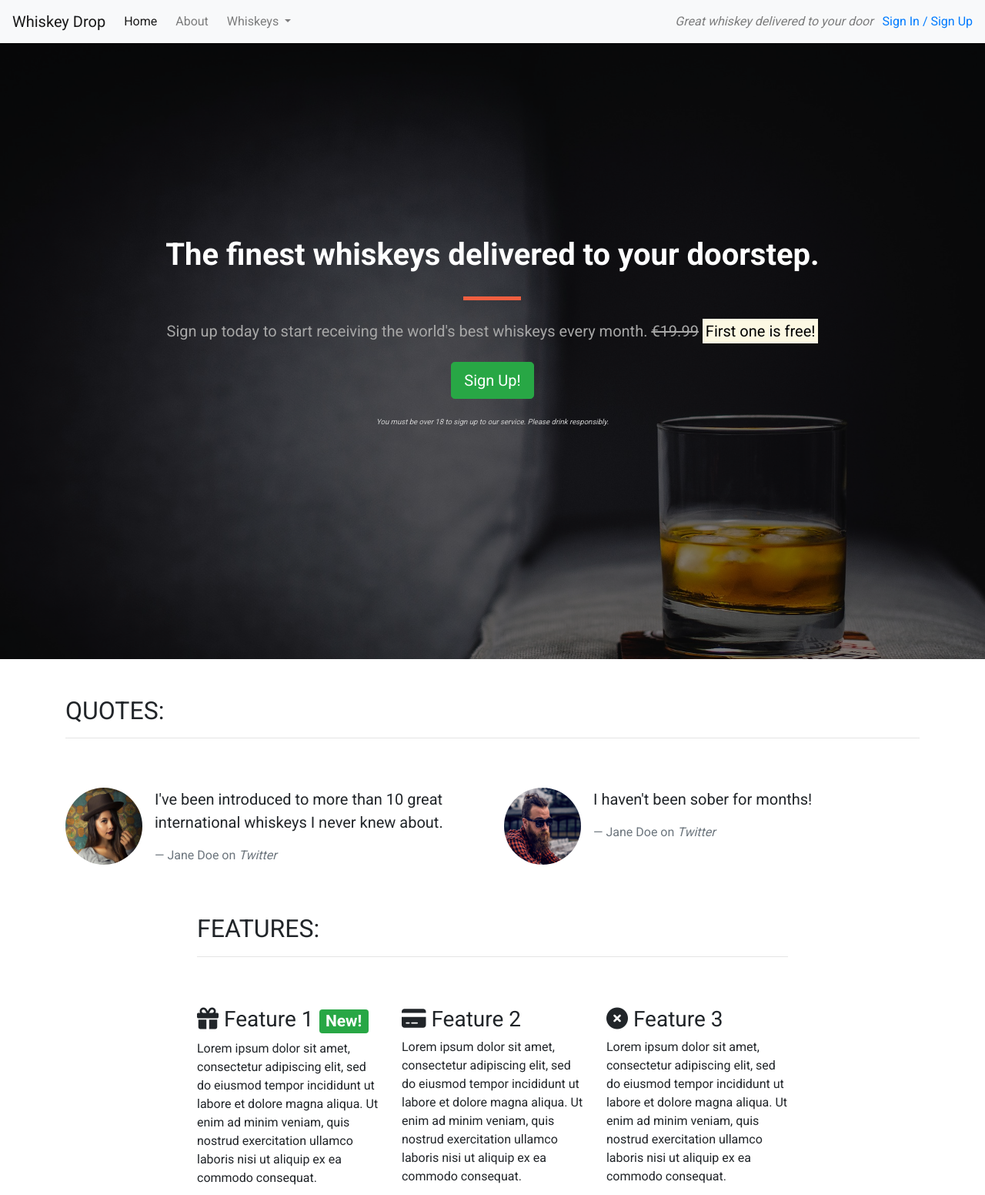
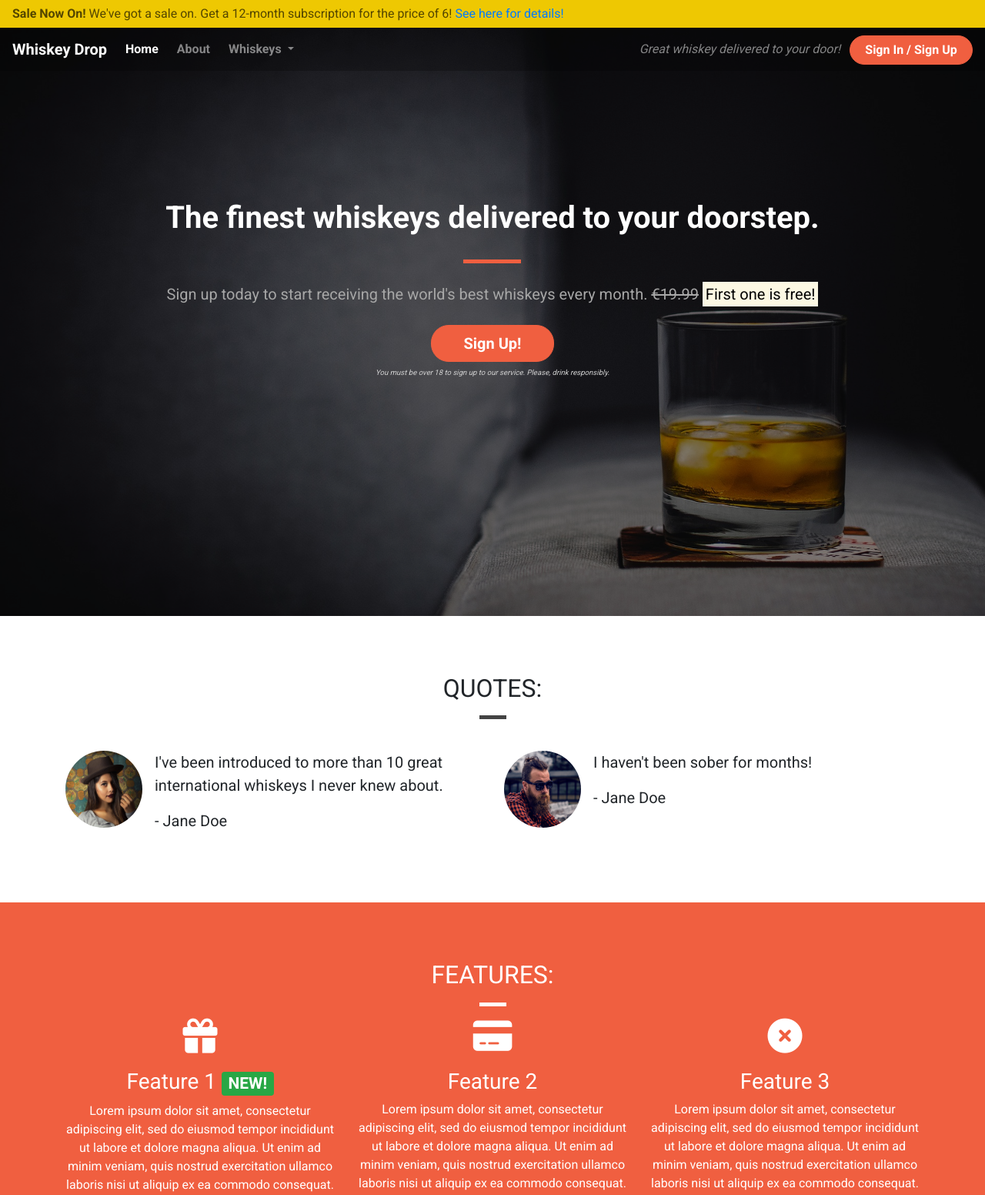
Before and after one commit to g-omarsdottir/practise-bootstrap, a plain HTML site: page index.html in a window 1280 px wide. Shown: the top 1552 px of the page at 77% size. Drawn offline with nearby package versions, Linux system fonts and the light colour scheme.

Commit message:
Adjust page to tutorial

```diff
--- a/css/style.css
+++ b/css/style.css
@@ -4,12 +4,19 @@ body {
 
 /* Containers */
 
+.container-wrapper {}
+
+.container-wrapper--red {
+    background-color: #f05f40;
+    color: white;
+}
+
 .alert-container {}
 
 .callout-container {
     height: 100vh;
 
-    background: url('../images/whiskey-background.jpg') no-repeat center center fixed;
+    background: url('../images/whiskey-background.jpg') no-repeat bottom right fixed;
     -webkit-background-size: cover;
     -moz-background-size: cover;
     -o-background-size: cover;
@@ -31,29 +38,41 @@ body {
     background-color: rgba(0, 0, 0, 0.5);
 }
 
-.quotes-container {}
-
-.features-container {
-    justify-content: center;
-    margin: auto 20%;
+.content-container {
+    padding-top: 75px;
+    padding-bottom: 75px;
 }
 
-/* Block dividers */
+/* Navbar */
 
-.block-divider {
-    width: 75px;
-    height: 5px;
-    border: 0;
-    background-color: #444;
+.navalert-container {
+    position: absolute;
+    top: 0;
+    left: 0;
+    z-index: 1;
+    padding-left: 0;
+    padding-right: 0;
 }
 
-.block-divider--orange {
-    background-color: #f05f40;
+.navbar {
+    margin-bottom: 0;
+    width: 100%;
+    background-color: rgba(0, 0, 0, .25);
+    border: 0;
 }
 
-.block-divider--short {
-    width: 35px;
+.navbar .navbar-toggler {
+    border: 0;
 }
+
+.navbar .navbar-brand {
+    font-weight: bold;
+}
+
+.navbar .navbar-nav a {
+    font-weight: bold;
+}
+
 
 /* Jumbotron */
 
@@ -79,6 +98,27 @@ body {
     color: #d0d0d0;
 }
 
+/* Block dividers */
+
+.block-divider {
+    width: 75px;
+    height: 5px;
+    border: 0;
+    background-color: #444;
+}
+
+.block-divider--orange {
+    background-color: #f05f40;
+}
+
+.block-divider--white {
+    background-color: white;
+}
+
+.block-divider--short {
+    width: 35px;
+}
+
 /* Buttons */
 
 .btn--cta {
@@ -101,3 +141,61 @@ body {
     border-color: #df4929;
     color: white;
 }
+
+/* Alert */
+
+.alert-container .col-12 {
+    padding-left: 0;
+    padding-right: 0;
+}
+
+.site-wide-alert {
+    color: #544600;
+    background-color: #eec802;
+    border-color: #eec802;
+    padding: 5px 15px;
+    margin-bottom: 0;
+    border: 1px solid transparent;
+    border-radius: 0;
+}
+
+/* Page Headers */
+
+.page-header {
+    margin-bottom: 0;
+    border-bottom: 0;
+    text-align: center;
+}
+
+.page-header h2 {
+    margin-top: 0;
+}
+
+/* Quotes */
+
+.quotes .page-header {
+    margin-bottom: 25px;
+}
+
+/* Features */
+
+.feature {
+    text-align: center;
+    margin-bottom: 40px;
+}
+
+.feature i {
+    margin-bottom: 20px;
+    font-size: 45px;
+    line-height: 45px;
+}
+
+.feature .btn {
+    background-color: white;
+    border-color: white;
+    border-radius: 15px;
+    min-width: 100px;
+    font-weight: bold;
+    margin-top: 10px;
+    color: #f05f40;
+}
--- a/index.html
+++ b/index.html
@@ -3,8 +3,8 @@
 
 <head>
     <meta charset="utf-8">
+    <title>Whiskey Drop | Taste a new whiskey every month</title>
     <meta name="viewport" content="width=device-width, initial-scale=1.0">
-    <title>Whiskey Drop | Taste a new whiskey every month</title>
     <link rel="stylesheet" href="https://maxcdn.bootstrapcdn.com/bootstrap/4.1.3/css/bootstrap.min.css">
     <link rel="stylesheet" href="https://use.fontawesome.com/releases/v5.6.1/css/all.css" integrity="sha384-gfdkjb5BdAXd+lj+gudLWI+BXq4IuLW5IT+brZEZsLFm++aCMlF1V92rMkPaX4PP" crossorigin="anonymous">
     <link href="https://fonts.googleapis.com/css?family=Roboto:400,700" rel="stylesheet">
@@ -12,10 +12,18 @@
 </head>
 
 <body>
-    <!--Nav-->
-    <nav class="navbar navbar-light navbar-expand-sm bg-light">
-        <a href="/" class="navbar-brand">
-                    Whiskey Drop</a>
+    <div class="container-fluid navalert-container">
+        <div class="container-fluid alert-container">
+            <div class="row d-none d-sm-block">
+                <div class="col-12">
+                    <div class="site-wide-alert alert alert-warning">
+                        <strong>Sale Now On!</strong> We've got a sale on. Get a 12-month subscription for the price of 6! <a href="">See here for details!</a>
+                    </div>
+                </div>
+            </div>
+        </div>
+        <nav class="navbar navbar-dark navbar-expand-sm">
+            <a href="/" class="navbar-brand">Whiskey Drop</a>
 
             <button class="navbar-toggler ml-auto" type="button" data-toggle="collapse" data-target="#navbarNavDropdown" aria-controls="navbarNavDropdown" aria-expanded="false" aria-label="Toggle navigation">
         <span class="navbar-toggler-icon"></span></button>
@@ -23,7 +31,7 @@
             <div class="collapse navbar-collapse" id="navbarNavDropdown">
                 <ul class="navbar-nav mr-auto">
                     <li class="active nav-item mr-2"><a class="nav-link" href="/">Home</a></li>
-                <li class="nav-item mr-2"><a class="nav-link" href="">About</a></li>
+                    <li class="nav-item mr-2"><a class="nav-link" href="/about">About</a></li>
                     <li class="nav-item dropdown">
                         <a class="nav-link dropdown-toggle" href="#" id="navbarDropdownMenuLink" role="button" data-toggle="dropdown" aria-haspopup="true" aria-expanded="false">
           Whiskeys
@@ -36,24 +44,15 @@
                         </div>
                     </li>
 
-                <li class="nav-item mr-2 d-block d-sm-none"><a class="nav-link" href="">Sign In / Sign Up</a></li>
+                    <li class="nav-item mr-2 d-block d-sm-none"><a class="nav-link" href="/login">Sign In / Sign Up</a></li>
                 </ul>
             </div>
             <div class="d-none d-md-block">
-            <p class="navbar-text my-auto mr-2"><i>Great whiskey delivered to your door</i></p>
-            <a href="/login">Sign In / Sign Up</a>
+                <p class="navbar-text my-auto mr-2"><i>Great whiskey delivered to your door!</i></p>
+                <a href="/login" class="btn btn--cta btn--red">Sign In / Sign Up</a>
             </div>
-        <!--</div>-->
         </nav>
-    <!--<div class="container alert-container">-->
-    <!--    <div class="row d-none d-sm-block">-->
-    <!--        <div class="col-12">-->
-    <!--            <div class="alert alert-warning">-->
-    <!--                <strong>Sale Now On!</strong> We've got a sale on. Get a 12 month subscription for the price of 6! <a href="">See here for more details</a>-->
-    <!--            </div>-->
-    <!--        </div>-->
-    <!--    </div>-->
-    <!--</div>-->
+    </div>
     <div class="container-fluid callout-container">
         <!-- Callout -->
         <div class="opaque-overlay">&nbsp;</div>
@@ -66,21 +65,22 @@
                         <s class="d-none d-sm-inline">€19.99</s>
                         <span class="d-inline d-sm-none"><br></span>
                         <strong><mark>First one is free!</mark></strong></p>
-                    <p><button class="btn btn-lg btn-success" data-toggle="modal" data-target="#signUpModal">Sign Up!</button></p>
-                    <p class="text-muted"><small>You must be over 18 to sign up to our service. Please drink responsibly.</small></p>
+                    <button class="btn btn-lg btn--cta btn--red" data-toggle="modal" data-target="#signUpModal">Sign Up!</button>
+                    <p class="text-muted"><small>You must be over 18 to sign up to our service. Please, drink responsibly.</small></p>
                 </section>
             </div>
         </div>
+        <!-- /.callout -->
     </div>
-    <!-- /.callout -->
 
     <!-- Quotes -->
-    <div class="container quotes-container">
+    <div class="container-wrapper">
+        <div class="container quotes-container content-container">
             <section class="quotes">
                 <div class="row">
-                <div class="col-12 my-5">
+                    <div class="col-12 page-header">
                         <h2 class="text-uppercase">Quotes:</h2>
-                    <hr />
+                        <hr class="block-divider block-divider--short">
                     </div>
                 </div>
                 <div class="row">
@@ -92,7 +92,7 @@
                             <div class="media-body">
                                 <blockquote class="blockquote">
                                     <p>I've been introduced to more than 10 great international whiskeys I never knew about.</p>
-                                <footer class="blockquote-footer">Jane Doe on <cite title="Twitter">Twitter</cite></footer>
+                                    <p>- Jane Doe</p>
                                 </blockquote>
                             </div>
                         </div>
@@ -105,51 +105,54 @@
                             <div class="media-body">
                                 <blockquote class="blockquote">
                                     <p>I haven't been sober for months!</p>
-                                <footer class="blockquote-footer">Jane Doe on <cite title="Twitter">Twitter</cite></footer>
+                                    <p>- Jane Doe</p>
                                 </blockquote>
                             </div>
                         </div>
                     </div>
                 </div>
             </section>
+            <!-- /.quotes -->
         </div>
-    <!-- /.quotes -->
+    </div>
 
     <!-- Features -->
-    <div class="features-container">
+    <div class="container-wrapper container-wrapper--red">
+        <div class="container features-container content-container">
             <section class="features">
                 <div class="row">
-                <div class="col-12 my-5">
+                    <div class="col-12 page-header">
                         <h2 class="text-uppercase">Features:</h2>
-                    <hr />
+                        <hr class="block-divider block-divider--short block-divider--white">
                     </div>
                 </div>
                 <div class="row">
                     <div class="col-12 col-md-6 col-lg-4">
                         <div class="feature">
-                        <h3><i class="fas fa-gift d-none d-sm-inline"></i> Feature 1 <span class="badge badge-success">New!</span></h3>
+                            <h3><i class="fas fa-gift d-none d-sm-block"></i> Feature 1 <span class="badge badge-success">NEW!</span></h3>
                             <p>Lorem ipsum dolor sit amet, consectetur adipiscing elit, sed do eiusmod tempor incididunt ut labore et dolore magna aliqua. Ut enim ad minim veniam, quis nostrud exercitation ullamco laboris nisi ut aliquip ex ea commodo consequat.</p>
                             <p><a class="btn btn-sm btn-light" href="">Read More</a></p>
                         </div>
                     </div>
                     <div class="col-12 col-md-6 col-lg-4">
                         <div class="feature">
-                        <h3><i class="fas fa-credit-card d-none d-sm-inline"></i> Feature 2</h3>
+                            <h3><i class="fas fa-credit-card d-none d-sm-block"></i> Feature 2</h3>
                             <p>Lorem ipsum dolor sit amet, consectetur adipiscing elit, sed do eiusmod tempor incididunt ut labore et dolore magna aliqua. Ut enim ad minim veniam, quis nostrud exercitation ullamco laboris nisi ut aliquip ex ea commodo consequat.</p>
                             <p><a class="btn btn-sm btn-light" href="">Read More</a></p>
                         </div>
                     </div>
                     <div class="col-12 d-md-none d-lg-block col-lg-4">
                         <div class="feature">
-                        <h3><i class="fas fa-times-circle d-none d-sm-inline"></i> Feature 3</h3>
+                            <h3><i class="fas fa-times-circle d-none d-sm-block"></i> Feature 3</h3>
                             <p>Lorem ipsum dolor sit amet, consectetur adipiscing elit, sed do eiusmod tempor incididunt ut labore et dolore magna aliqua. Ut enim ad minim veniam, quis nostrud exercitation ullamco laboris nisi ut aliquip ex ea commodo consequat.</p>
                             <p><a class="btn btn-sm btn-light" href="">Read More</a></p>
                         </div>
                     </div>
                 </div>
             </section>
+            <!-- /.features -->
         </div>
-    <!-- /.features -->
+    </div>
 
     <div class="modal" tabindex="-1" role="dialog" id="signUpModal">
         <div class="modal-dialog" role="document">
```
Lines whose indentation alone changed are shown as unchanged.
